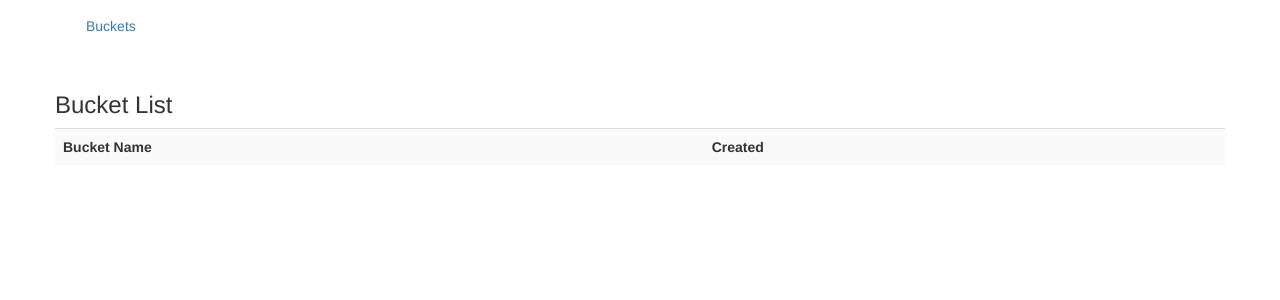
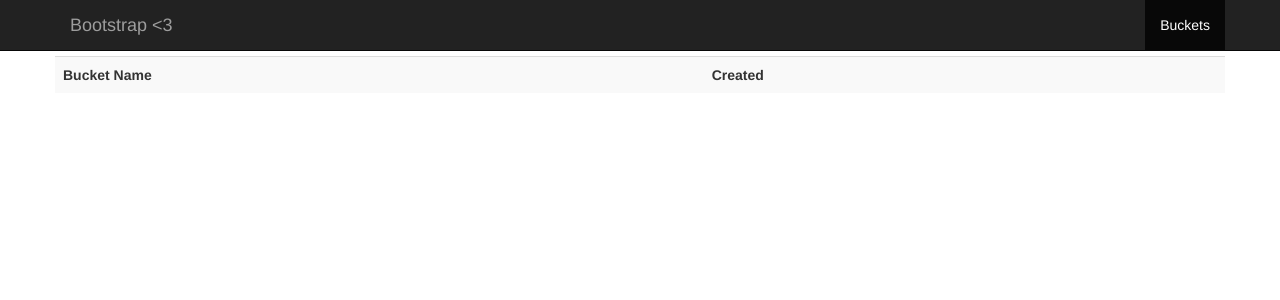
Before and after one commit to earthinversion/aws-s3-management, a Flask app: page / in a window 1280 px wide. Shown: the top 300 px of the page. Run offline with Flask 2, Linux system fonts and the light colour scheme; data that the repository does not hold is empty; some libraries are stand-ins or nearby versions.

Commit message:
version 0.3.1

```diff
--- a/templates/layout.html
+++ b/templates/layout.html
@@ -9,13 +9,30 @@
 {% block title %}AWS S3{% endblock %}
 
 {% block navbar %}
-<div class="container">
+<!-- <div class="container">
     <div class="navbar">
-            <ul class="nav navbar-nav">
+            <ul class="navbar-inverse navbar-fixed-top">
                 <li><a href="{{ url_for('index') }}" >Buckets</a></li>
             </ul>
         </div>
-</div>
+</div> -->
+<div class="navbar navbar-inverse navbar-fixed-top">
+    <div class="container">
+      <div class="navbar-header">
+        <button type="button" class="navbar-toggle" data-toggle="collapse" data-target=".navbar-collapse">
+          <span class="icon-bar"></span>
+          <span class="icon-bar"></span>
+          <span class="icon-bar"></span>
+        </button>
+        <a class="navbar-brand" href="#">Bootstrap <3</a>
+      </div>
+      <div class="collapse navbar-collapse">
+        <ul class="nav navbar-nav navbar-right">
+          <li class="active"><a href="{{ url_for('index') }}" >Buckets</a></li>
+        </ul>
+      </div><!--/.nav-collapse -->
+    </div>
+  </div>
 
 {% endblock %}
 
```
